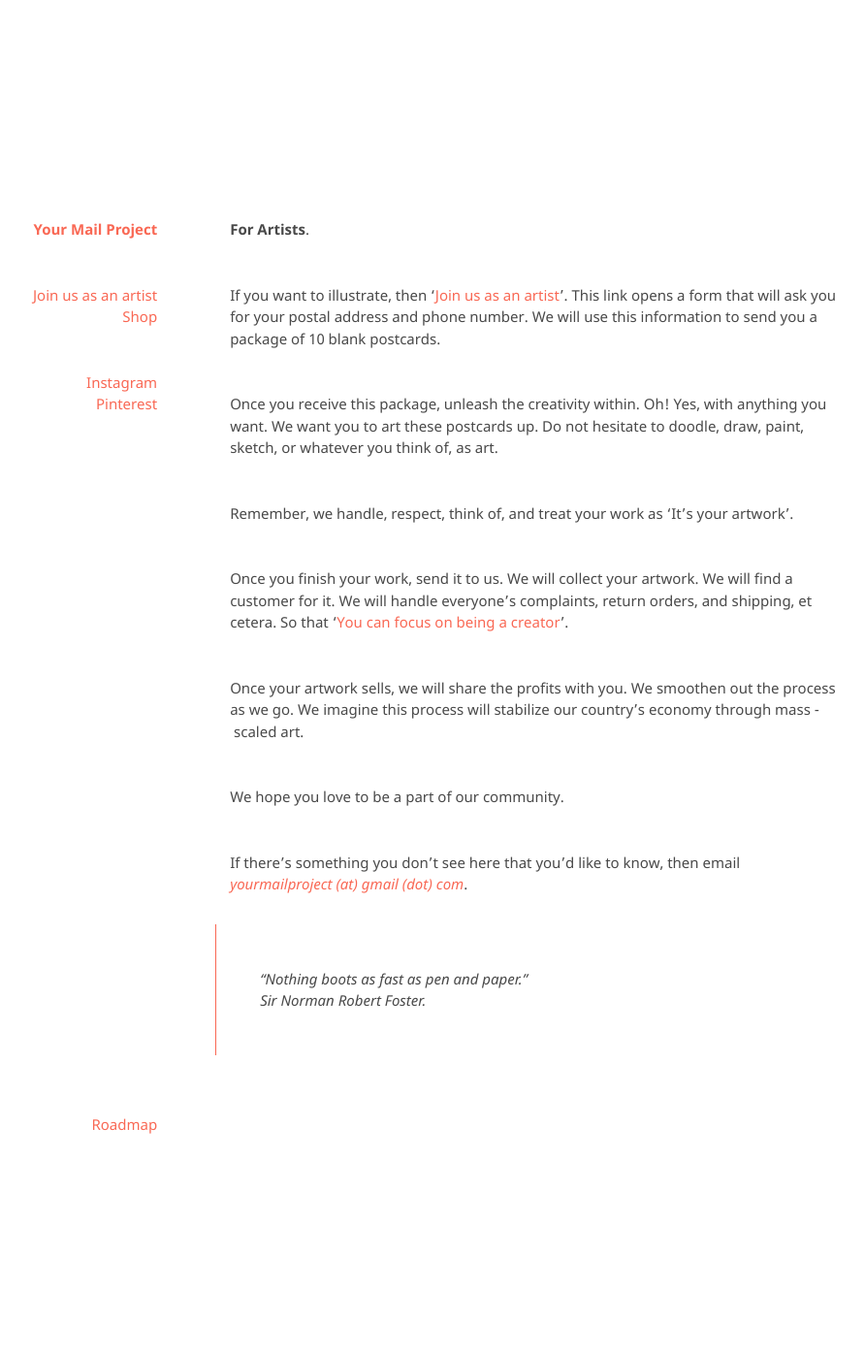
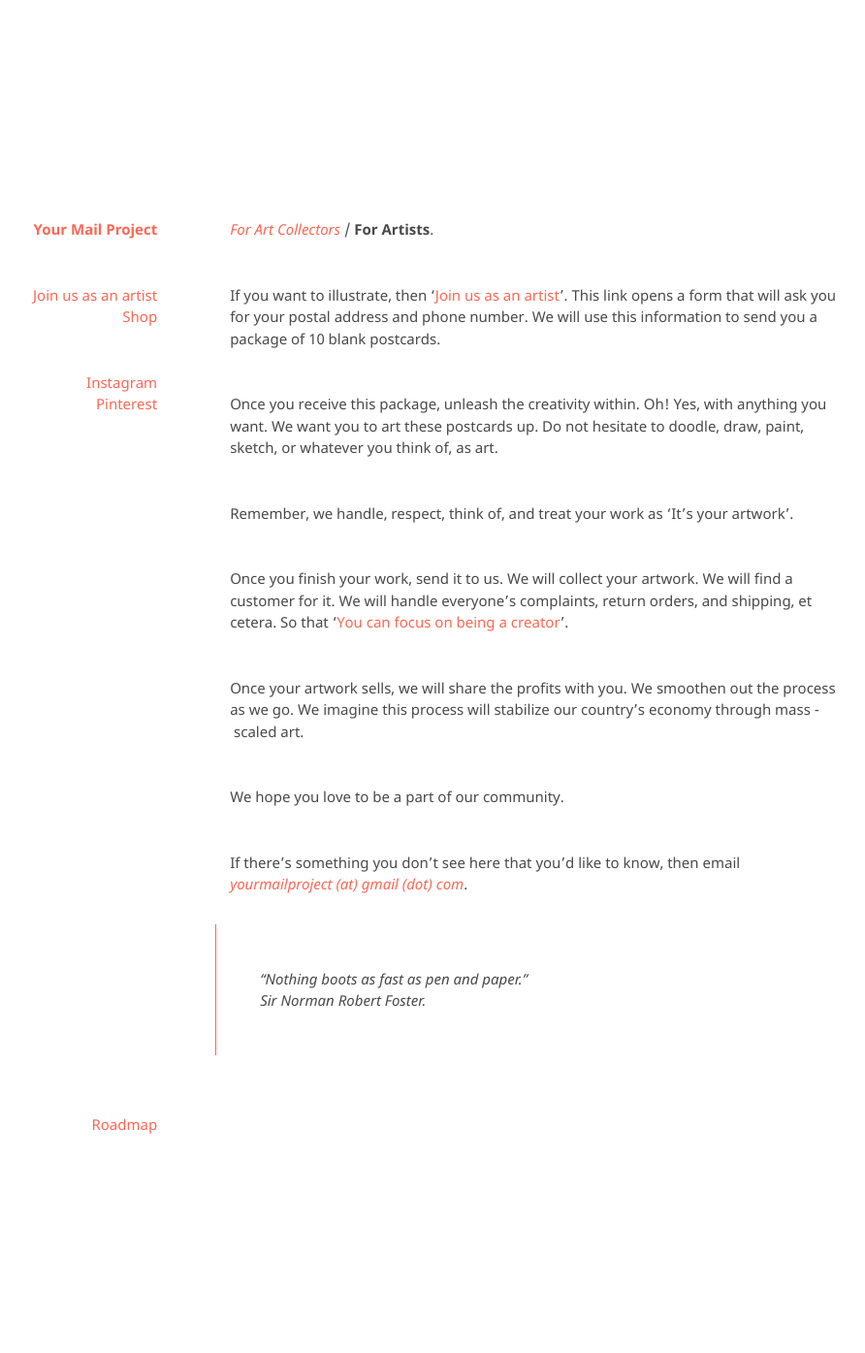
Before and after one commit to kvshvlin/yourmailproject, a Jekyll site: the page built from forartists.md, in a window 1280 px wide. Shown: the whole page at 97% size, without its empty margins (191-1083 px from the left). Built offline with Jekyll 4.4.1, drawn with Linux system fonts in a browser that asks for light colours; our own code applies the rules of GitHub Pages for plain Markdown files.

Commit message:
Create forartists.md

```diff
--- a/forartists.md
+++ b/forartists.md
@@ -1,4 +1,4 @@
-**For Artists**.
+[_For Art Collectors_](https://kvshvlin.github.io/yourmailproject/forartcollectors.html) / **For Artists**.
 
 If you want to illustrate, then '<a href="https://yourmailproject.typeform.com/to/krhWpQJZ" target="_blank">Join&nbsp;us&nbsp;as&nbsp;an&nbsp;artist</a>'. This link opens a form that will ask you for your postal address and phone number. We will use this information to send you a package of 10 blank postcards.
 
```
